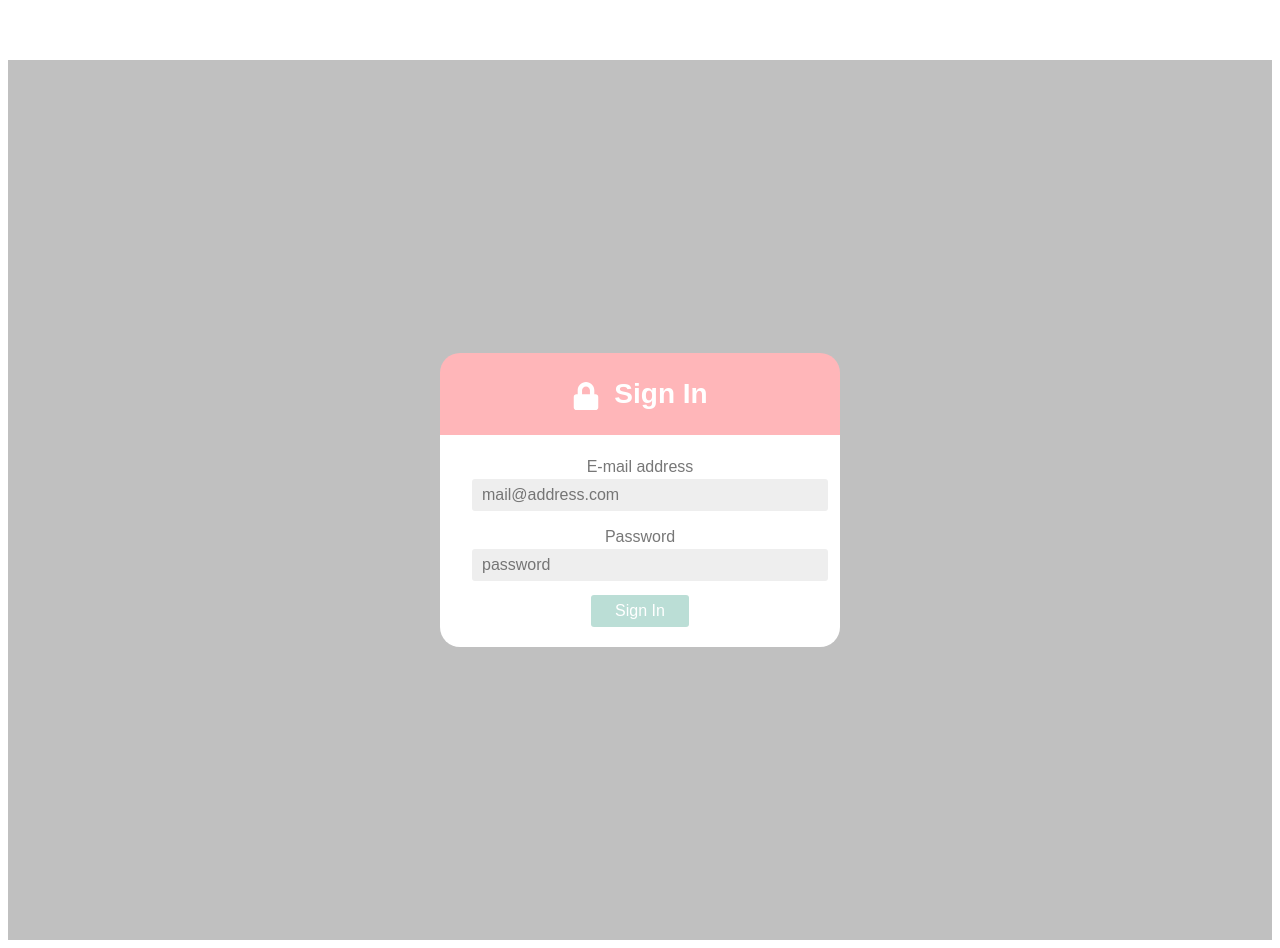
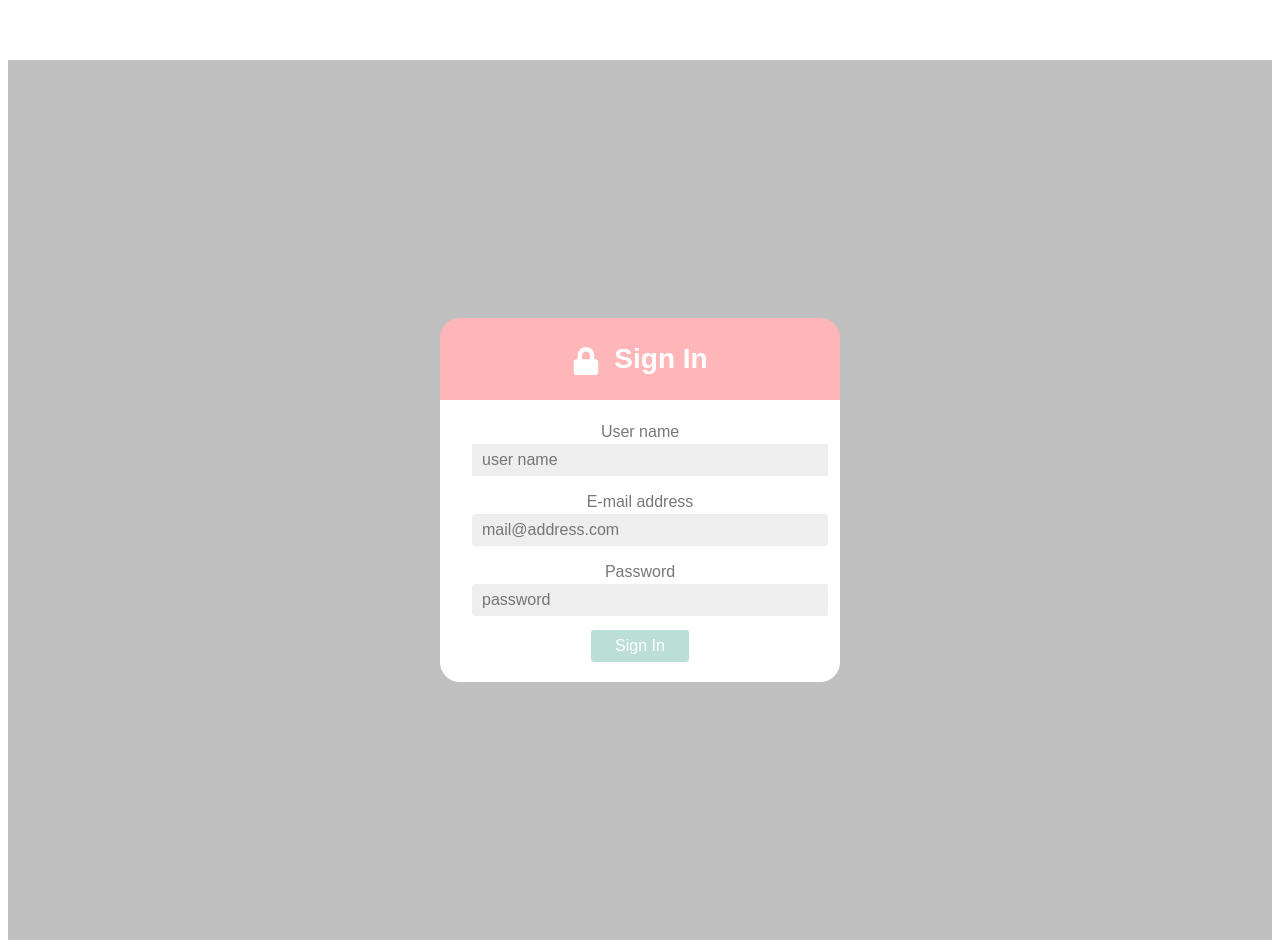
Before and after one commit to Seina88/attendance-system, a Vue app in the folder frontend/: page /#/login in a window 1280 px wide. Built offline with nearby package versions, Linux system fonts and the light colour scheme.

Commit message:
add username

```diff
--- a/frontend/src/components/pages/Login.vue
+++ b/frontend/src/components/pages/Login.vue
@@ -10,12 +10,16 @@
       </header>
       <form class="login_form">
         <div>
+          <label for="nickname">User name</label>
+          <input type="nickname" placeholder="user name">
+        </div>
+        <div>
           <label for="email">E-mail address</label>
-          <input type="email" id="email" name="email" placeholder="mail@address.com">
+          <input type="email" placeholder="mail@address.com">
         </div>
         <div>
           <label for="password">Password</label>
-          <input type="password" id="password" name="password" placeholder="password">
+          <input type="password" placeholder="password">
         </div>
         <div>
           <input class="button" type="submit" value="Sign In">
@@ -122,7 +126,8 @@ svg {
   border-radius: 0.1875em;
 }
 .login input[type="email"],
-.login input[type="password"] {
+.login input[type="password"],
+.login input[type="nickname"] {
   background-color: #eee;
   color: #777;
   padding: 0.25em 0.625em;
```
